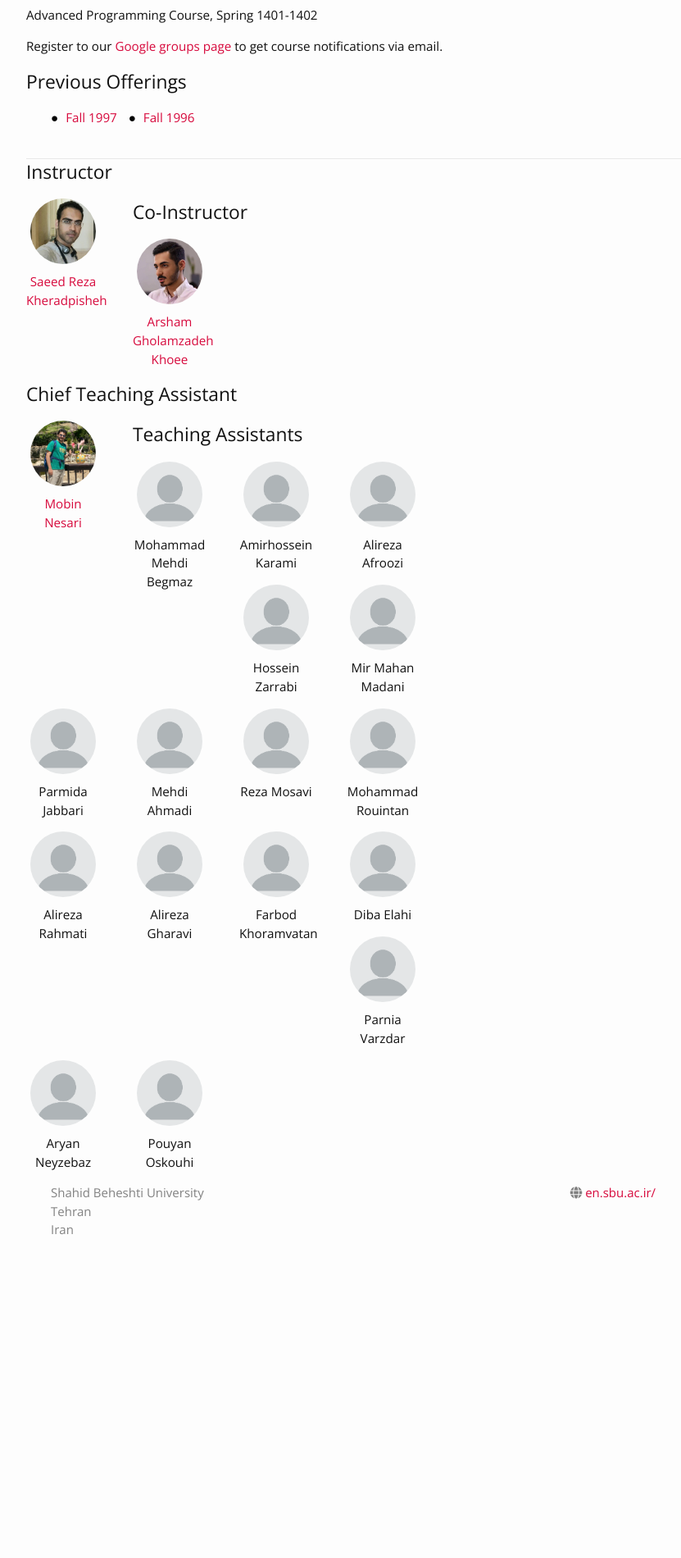
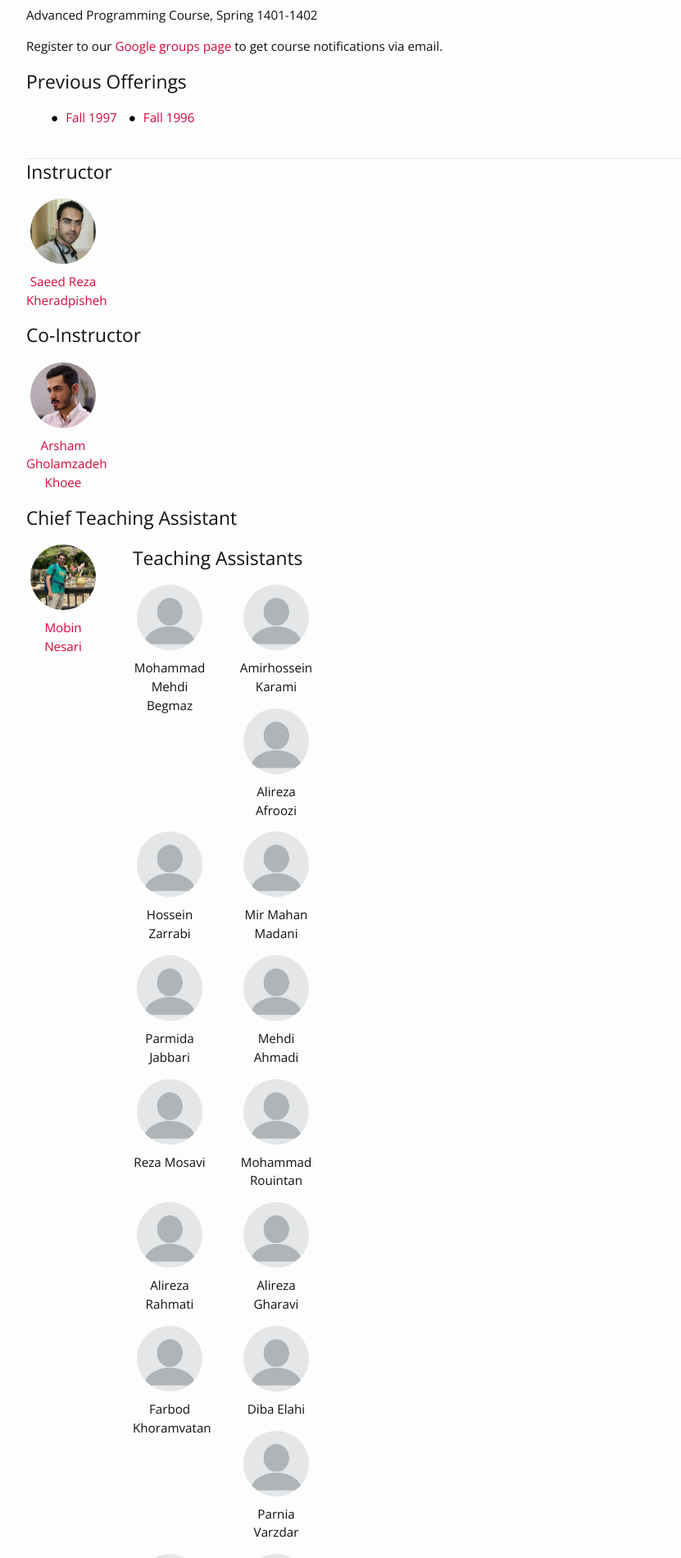
Before and after one commit to MobinNesari81/CS-AP, a Jekyll site: the page built from index.md, in a window 1280 px wide. Shown: the part 578-2478 px from the top of the page at 82% size, without its empty margins (163-994 px from the left). Built offline with Jekyll 4.4.1, drawn with Linux system fonts in a browser that asks for light colours; nearby versions of some CDN libraries; before the commit the page ends 2179 px from its top, so only the background shows below that.

Commit message:
fixing bug

```diff
--- a/_layouts/home.html
+++ b/_layouts/home.html
@@ -45,8 +45,9 @@ layout: default
                 </div>
                 {% endfor %}
             </div>
+        </div>
 
-
+        <div style="width:70%; float: left">
             <div class="profile-pic-gallary ">
                 <h2>Co-Instructor</h2>
                 {% for ins in site.data.people.Coinstructor %}
@@ -62,6 +63,7 @@ layout: default
             </div>
         </div>
 
+
         <div style="width:65%; float: left">
             <div class="profile-pic-gallary ">
                 <h2>Chief Teaching Assistant</h2>
@@ -76,7 +78,9 @@ layout: default
                 </div>
                 {% endfor %}
             <div>
+        </div>
 
+        <div style="width:65%; float: left">
             <div class="profile-pic-gallary ">
                 <h2>Teaching Assistants</h2>
                 {% for ta in site.data.people.teaching_assistants %}
```
